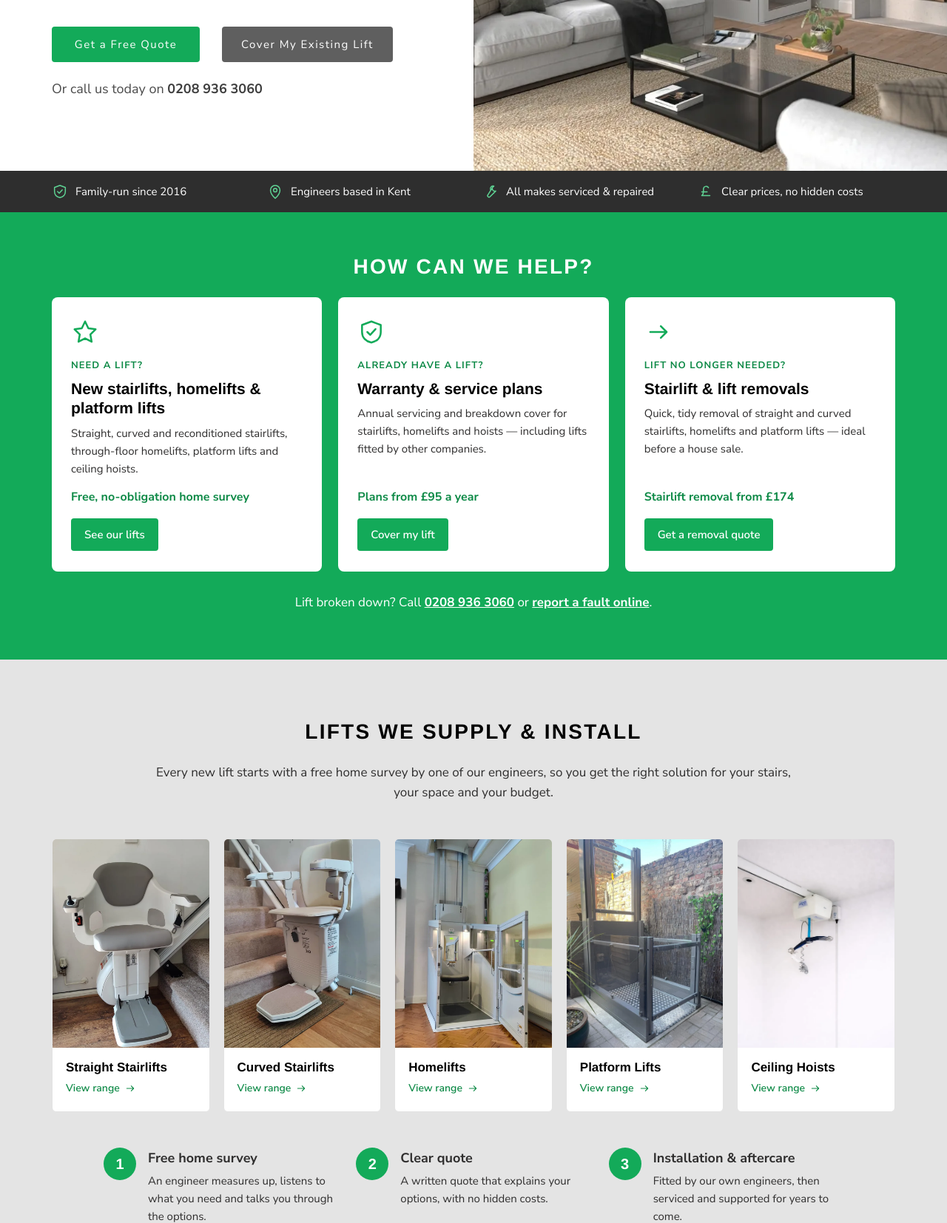
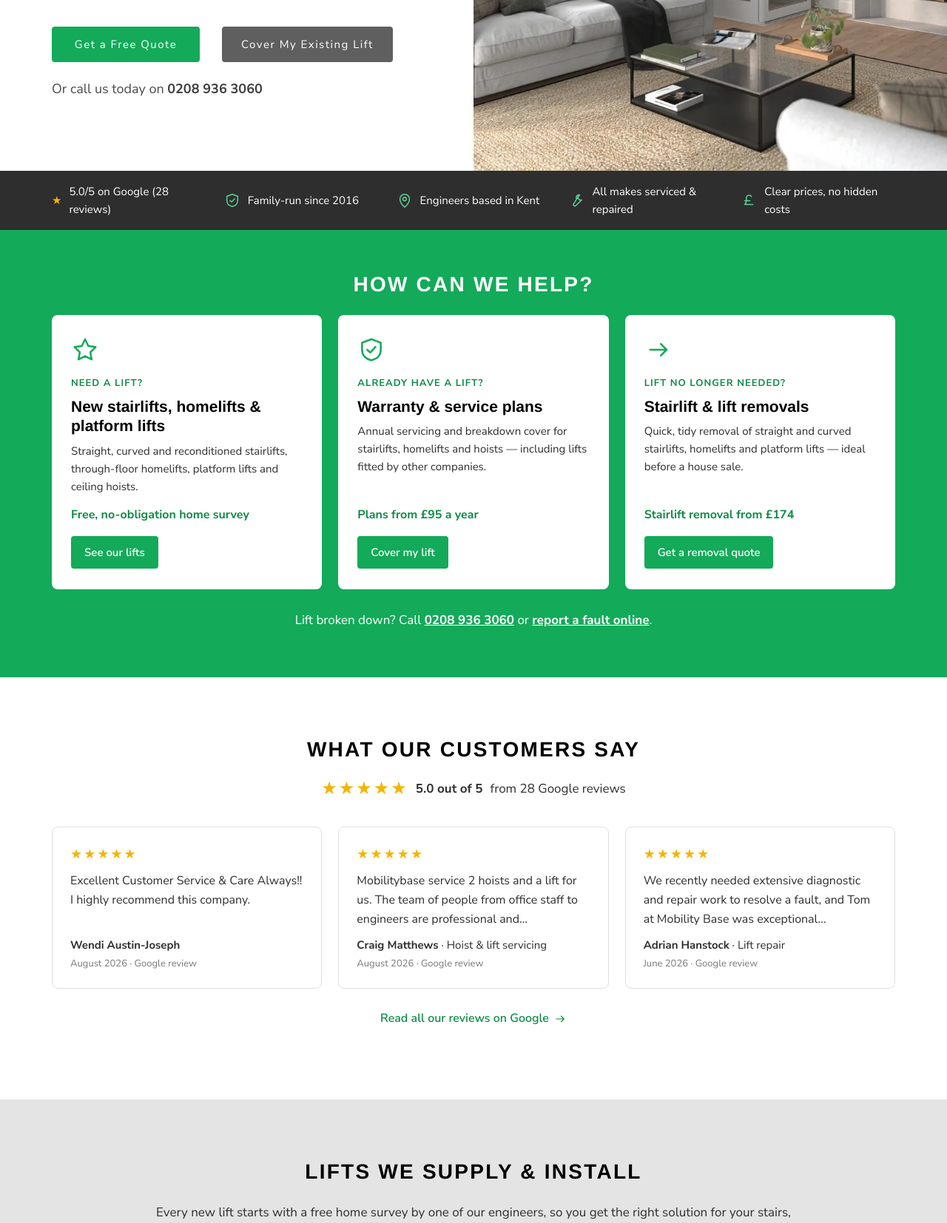
Before and after one commit to 06moore/mobilitybase-chat, a WordPress theme: template website/theme/mobilitybase/front-page.php in a window 1280 px wide. Shown: the part 513-2167 px from the top of the page at 74% size. Run offline with PHP 8.4 and a stand-in for WordPress, Linux system fonts and the light colour scheme; the site name, menu and one post (Sample post) are stand-ins, and other content is empty; some libraries are stand-ins or nearby versions.

Commit message:
Add Google reviews (5.0 from 28) to reviews section and trust strip
Co-Authored-By: Claude Opus 5.5 <noreply@anthropic.com>
Claude-Session: https://claude.ai/code/session_019paDQs61Yq7gPt2sDQMskk

```diff
--- a/website/theme/mobilitybase/inc/data.php
+++ b/website/theme/mobilitybase/inc/data.php
@@ -348,16 +348,21 @@ function mb_landing( $slug ) {
  */
 function mb_reviews() {
 	return apply_filters( 'mb_reviews', array(
-		// array( 'Jane S.', 5, 'Review text exactly as written on Google.', 'March 2026', 'Curved stairlift installation' ),
+		// Copied word for word from Google. Texts ending in … are Google's shortened preview –
+		// replace with the full review text when available.
+		array( 'Wendi Austin-Joseph', 5, 'Excellent Customer Service & Care Always!! I highly recommend this company.', 'August 2026', '' ),
+		array( 'Craig Matthews', 5, 'Mobilitybase service 2 hoists and a lift for us. The team of people from office staff to engineers are professional and…', 'August 2026', 'Hoist & lift servicing' ),
+		array( 'Adrian Hanstock', 5, 'We recently needed extensive diagnostic and repair work to resolve a fault, and Tom at Mobility Base was exceptional…', 'June 2026', 'Lift repair' ),
+		array( 'Janet', 5, 'I cannot tell you how impressed we were with service wehad from your technician that can out on Sunday evening to…', 'August 2026', 'Out-of-hours call-out' ),
 	) );
 }
 
 /** Overall Google rating. Leave 'rating' empty to hide the summary. */
 function mb_review_summary() {
 	return apply_filters( 'mb_review_summary', array(
-		'rating' => '',   // e.g. 4.9
-		'count'  => '',   // e.g. 37
-		'url'    => '',   // link to the Google reviews, e.g. https://g.page/r/XXXX
+		'rating' => '5.0',
+		'count'  => '28',
+		'url'    => 'https://www.google.com/maps/search/?api=1&query=Mobilitybase+Ltd+East+Peckham',   // link to the Google reviews, e.g. https://g.page/r/XXXX
 		'write'  => '',   // "write a review" link to text to customers, e.g. https://g.page/r/XXXX/review
 	) );
 }
```
